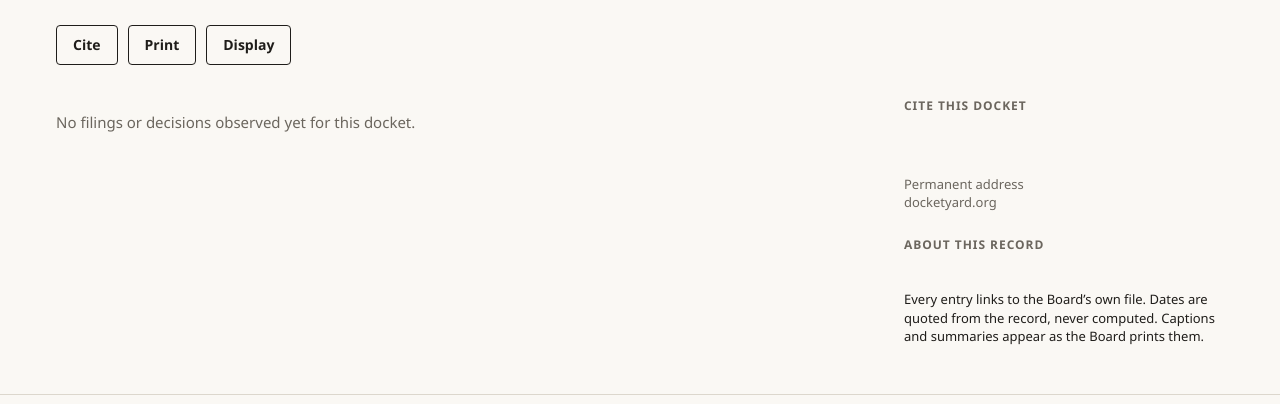
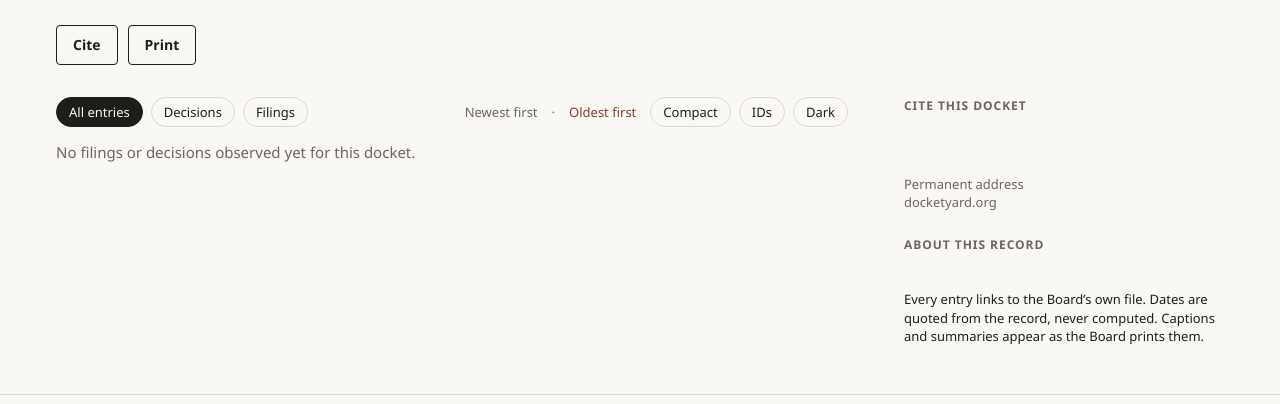
Before and after one commit to RMI-Valuation/docket-yard, a Python web app: template src/docketyard/web/templates/sheet.html in a window 1280 px wide. Shown: the part 198-602 px from the top of the page. Run offline with Jinja, Linux system fonts and the light colour scheme; the template is opened without the code that fills it, so the values that code supplies are empty.

Commit message:
Sheet: short kind labels, visible filter and display chips, oldest-first order
The kind column showed the Board's full filing-type string and ran into
the title; it now carries a short label derived from that string
(Motion, Reply, Notice, Comments...) with the full type on the entry —
a grouping of type labels, never of who filed. Filter chips for the
kinds the docket actually contains, display toggles in the toolbar
instead of a hidden menu, and ?order=oldest.

Co-Authored-By: Claude Fable 5 <noreply@anthropic.com>

```diff
--- a/src/docketyard/web/static/site.css
+++ b/src/docketyard/web/static/site.css
@@ -56,13 +56,17 @@ main { padding: 0 56px; }
 .record-summary { margin: 14px 0 0 0; font-size: 17px; font-style: italic; }
 .actions { display: flex; align-items: center; gap: 10px; margin-top: 24px; }
 .btn { display: inline-flex; align-items: center; gap: 8px; height: 40px; padding: 0 16px; border-radius: 4px; font: inherit; font-size: 14px; font-weight: 600; border: 1px solid var(--ink); color: var(--ink); background: transparent; cursor: pointer; }
-.display-menu { position: relative; }
-.display-menu summary { list-style: none; }
-.display-options { position: absolute; z-index: 1; margin-top: 6px; padding: 12px 14px; background: var(--paper); border: 1px solid var(--hair); border-radius: 4px; display: flex; flex-direction: column; gap: 8px; white-space: nowrap; font-size: 14px; }
 
-.entry { display: grid; grid-template-columns: 96px 112px minmax(0, 1fr) 120px; gap: 16px; align-items: start; padding: var(--row-pad) 0; border-top: 1px solid var(--hair); }
+.toolbar { display: flex; align-items: center; justify-content: space-between; gap: 16px; flex-wrap: wrap; margin-bottom: 14px; }
+.toolbar-right { display: flex; align-items: center; gap: 14px; color: var(--muted); }
+.chips { display: flex; gap: 8px; flex-wrap: wrap; }
+.chip { display: inline-flex; align-items: center; height: 30px; padding: 0 12px; border: 1px solid var(--hair); border-radius: 999px; font: inherit; font-size: 13px; font-weight: 500; color: var(--ink); background: transparent; cursor: pointer; }
+.chip-on { background: var(--ink); color: var(--paper); border-color: var(--ink); }
+.entry { display: grid; grid-template-columns: 96px 96px minmax(0, 1fr) 120px; gap: 16px; align-items: start; padding: var(--row-pad) 0; border-top: 1px solid var(--hair); }
+.entry-body { min-width: 0; overflow-wrap: anywhere; }
+.entry[hidden] { display: none; }
 .entry-date { font-size: 14px; }
-.kind { font-size: 12px; letter-spacing: 0.06em; text-transform: uppercase; font-weight: 600; color: var(--muted); padding-top: 2px; }
+.kind { font-size: 12px; letter-spacing: 0.06em; text-transform: uppercase; font-weight: 600; color: var(--muted); padding-top: 2px; white-space: nowrap; overflow: hidden; text-overflow: ellipsis; }
 .kind-decision { color: var(--accent); }
 .entry-decision { background: var(--tint); margin: 0 -16px; padding-left: 16px; padding-right: 16px; }
 .entry-title { font-weight: 500; }
--- a/src/docketyard/web/templates/sheet.html
+++ b/src/docketyard/web/templates/sheet.html
@@ -16,24 +16,34 @@
   <div class="actions no-print">
     <a class="btn" href="#cite">Cite</a>
     <button class="btn" type="button" onclick="window.print()">Print</button>
-    <details class="display-menu">
-      <summary class="btn">Display</summary>
-      <div class="display-options">
-        <label><input type="checkbox" data-pref="density" value="compact"> Compact rows</label>
-        <label><input type="checkbox" data-pref="ids" value="on"> Show record IDs</label>
-        <label><input type="checkbox" data-pref="theme" value="dark"> Dark</label>
-      </div>
-    </details>
   </div>
 </section>
 
 <section class="two-col">
   <div>
+    <div class="toolbar no-print">
+      <div class="chips" id="filters" role="group" aria-label="Show">
+        <button class="chip chip-on" type="button" data-filter="">All entries</button>
+        <button class="chip" type="button" data-filter="decision">Decisions</button>
+        <button class="chip" type="button" data-filter="filing">Filings</button>
+        {% for key, label in kinds %}<button class="chip" type="button" data-filter="{{ key }}">{{ label }}</button>{% endfor %}
+      </div>
+      <div class="toolbar-right small">
+        {% if order == 'oldest' %}<a href="?">Newest first</a> · <span>Oldest first</span>{% else %}<span>Newest first</span> · <a href="?order=oldest">Oldest first</a>{% endif %}
+        <span class="chips" role="group" aria-label="Display">
+          <button class="chip" type="button" data-pref="density" data-value="compact">Compact</button>
+          <button class="chip" type="button" data-pref="ids" data-value="on">IDs</button>
+          <button class="chip" type="button" data-pref="theme" data-value="dark">Dark</button>
+        </span>
+      </div>
+    </div>
+
+    <div id="entries">
     {% for e in sheet.entries %}
-    <div class="entry{% if e.kind == 'decision' %} entry-decision{% endif %}">
+    <div class="entry{% if e.kind == 'decision' %} entry-decision{% endif %}" data-kind="{{ e.kind }}" data-type="{{ filter_key(e.kind, e.type) }}">
       <div class="entry-date muted">{{ e.date_printed or e.date or '' }}</div>
-      <div class="kind{% if e.kind == 'decision' %} kind-decision{% endif %}">{{ 'Decision' if e.kind == 'decision' else (e.type or 'Filing') }}</div>
-      <div>
+      <div class="kind{% if e.kind == 'decision' %} kind-decision{% endif %}">{{ kind_label(e.kind, e.type) }}</div>
+      <div class="entry-body">
         <div class="entry-title"><span class="id">{{ e.record_id }}</span>
           {% if e.kind == 'decision' %}{{ e.deciding_body or 'Decision' }}{% else %}{{ e.type or 'Filing' }}{% endif %}
           {% if e.docket_raw != sheet.raw_docket %}<span class="muted small">· in {{ printed_docket(parse_docket_id(e.docket_raw)) }}</span>{% endif %}
@@ -50,6 +60,8 @@
     {% else %}
     <p class="muted">No filings or decisions observed yet for this docket.</p>
     {% endfor %}
+    </div>
+    <p class="muted small no-print" id="empty-note" hidden>Nothing of that kind in this docket.</p>
   </div>
   <aside class="rail">
     <h2 id="cite">Cite this docket</h2>
@@ -60,17 +72,35 @@
   </aside>
 </section>
 <script>
-  // preference controls: browser-stored only, never sent anywhere (ADR 0011)
   (function () {
+    // filters: client-side, nothing leaves the page
+    const entries = Array.from(document.querySelectorAll("#entries .entry"));
+    const note = document.getElementById("empty-note");
+    document.querySelectorAll("#filters .chip").forEach((chip) => {
+      chip.addEventListener("click", () => {
+        document.querySelectorAll("#filters .chip").forEach((c) => c.classList.toggle("chip-on", c === chip));
+        const f = chip.dataset.filter;
+        let shown = 0;
+        entries.forEach((e) => {
+          const on = !f || e.dataset.kind === f || e.dataset.type === f;
+          e.hidden = !on;
+          if (on) shown++;
+        });
+        note.hidden = shown > 0;
+      });
+    });
+    // display preferences: browser-stored only, never sent anywhere (ADR 0011)
     const root = document.documentElement, key = "dy.prefs";
     const read = () => { try { return JSON.parse(localStorage.getItem(key) || "{}"); } catch (e) { return {}; } };
-    document.querySelectorAll("[data-pref]").forEach((box) => {
-      const k = box.dataset.pref;
-      box.checked = root.dataset[k] === box.value;
-      box.addEventListener("change", () => {
+    document.querySelectorAll("[data-pref]").forEach((chip) => {
+      const k = chip.dataset.pref, v = chip.dataset.value;
+      const sync = () => chip.classList.toggle("chip-on", root.dataset[k] === v);
+      sync();
+      chip.addEventListener("click", () => {
         const p = read();
-        if (box.checked) { p[k] = box.value; root.dataset[k] = box.value; } else { delete p[k]; delete root.dataset[k]; }
+        if (root.dataset[k] === v) { delete p[k]; delete root.dataset[k]; } else { p[k] = v; root.dataset[k] = v; }
         try { localStorage.setItem(key, JSON.stringify(p)); } catch (e) {}
+        sync();
       });
     });
   })();
```
Also changed, not shown: src/docketyard/web/app.py (+17 -2 lines), src/docketyard/web/labels.py (added, +43 -0 lines), tests/test_web.py (+26 -0 lines).
